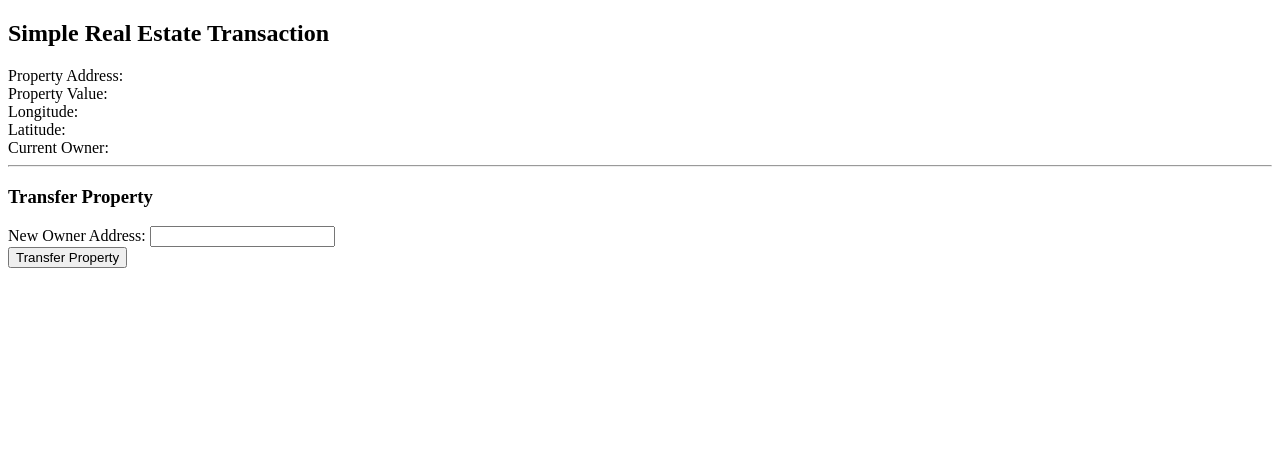
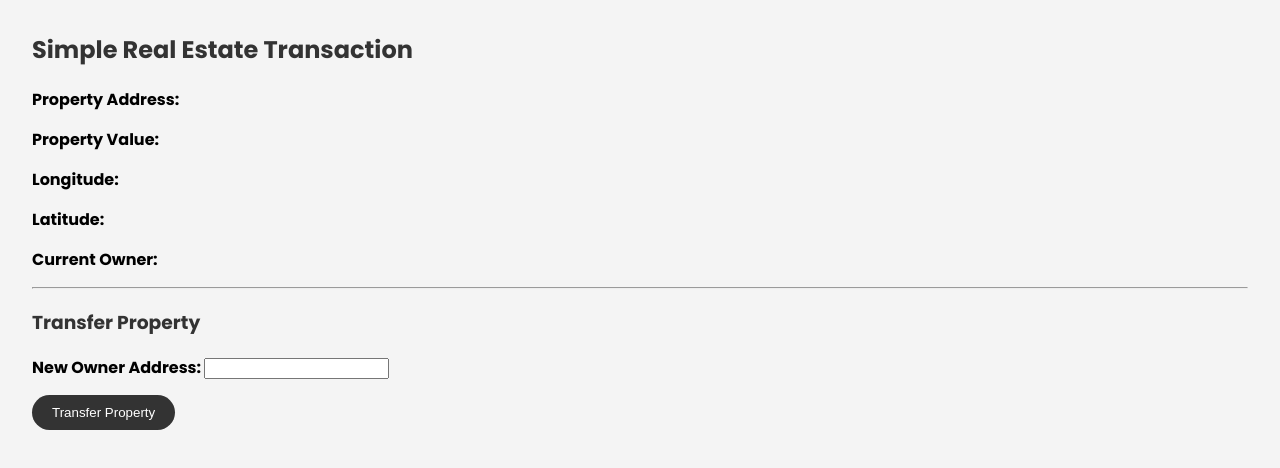
Before and after one commit to pamood/SampleRealEstate, a website: page index.html in a window 1280 px wide. Drawn offline with Linux system fonts and the light colour scheme; no server answers.

```diff
--- a/backend/server.js
+++ b/backend/server.js
@@ -6,7 +6,7 @@
 const SimpleRealEstate = require("../build/contracts/SimpleRealEstate.json")
 
 const web3 = new Web3("http://127.0.0.1:8545") // Connect to local Ethereum node
-const contractAddress = "0xCc6caC27AB790e7B72AEC1C5179e0b7F0e105849"
+const contractAddress = "0x88545c63187D3650aeb0eBAB17F9B337C8Ea5CF1"
 const contractABI = SimpleRealEstate.abi
 
 const contract = new web3.eth.Contract(contractABI, contractAddress)
--- a/index.html
+++ b/index.html
@@ -3,6 +3,7 @@
   <head>
     <meta charset="UTF-8" />
     <title>Simple Real Estate Transaction</title>
+    <link rel="stylesheet" href="./styles/styles.css" />
     <script src="https://cdn.jsdelivr.net/gh/ethereum/web3.js/dist/web3.min.js"></script>
   </head>
   <body>
--- a/migrations/2_deploy_contracts.js
+++ b/migrations/2_deploy_contracts.js
@@ -3,8 +3,8 @@
   const initialPropertyAddress =
     "188/1A Allen Ave, Dehiwala-Mount Lavinia 10350"
   const initialPropertyValue = 850000000
-  const initialLongitude = "79.8656"
-  const initialLatitude = "6.8402"
+  const initialLongitude = "79.87137"
+  const initialLatitude = "6.85164"
   deployer.deploy(
     SimpleRealEstate,
     initialPropertyAddress,
--- /dev/null
+++ b/styles/styles.css
@@ -0,0 +1,34 @@
+@import url("https://fonts.googleapis.com/css2?family=Poppins:wght@400;500;700&display=swap");
+
+body {
+  font-family: "Poppins", sans-serif;
+  margin: 2rem;
+  padding: 0;
+  background-color: #f4f4f4;
+}
+
+h2,
+h3 {
+  color: #333;
+}
+
+div {
+  margin-bottom: 15px;
+}
+
+label {
+  font-weight: bold;
+}
+
+button {
+  background-color: #333;
+  color: #fff;
+  border: none;
+  border-radius: 20px;
+  padding: 10px 20px;
+  cursor: pointer;
+}
+
+button:hover {
+  background-color: #444;
+}
```
Also changed, not shown: build/contracts/SimpleRealEstate.json.
